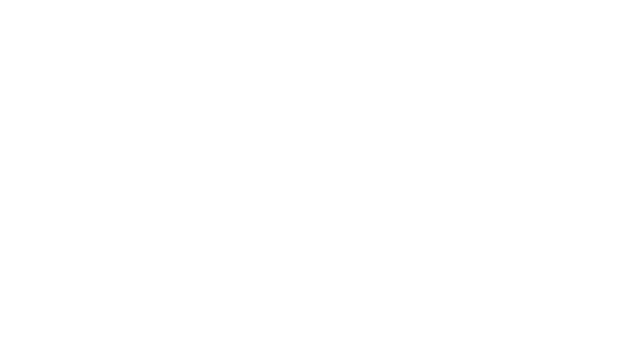
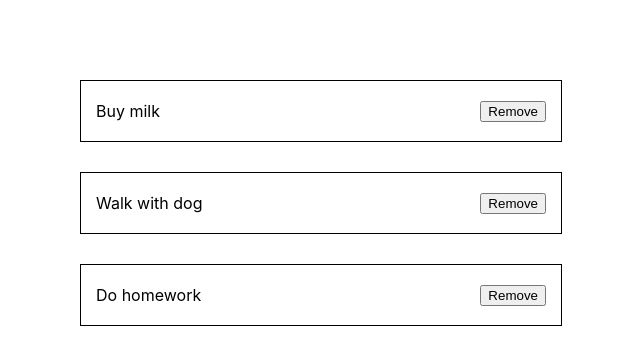
Before and after one commit to KamilyaMukhammedova/toDoList, a React (Create React App) app: page / in a window 1280 px wide. Shown: the top 364 px of the page, without its empty margins (48-688 px from the left). Built offline with nearby package versions, Linux system fonts and the light colour scheme.

Commit message:
#4 Отрисовка компонентов на странице согласно стэйту

```diff
--- a/src/App.js
+++ b/src/App.js
@@ -1,6 +1,6 @@
 import {useState} from "react";
 import {nanoid} from "nanoid";
-import './index.css';
+import Task from "./components/Task/Task";
 
 const App = () => {
   const [tasks, setTasks] = useState([
@@ -9,9 +9,25 @@ const App = () => {
     {title: 'Do homework', id: nanoid()},
   ]);
 
+  const removeTask = id => {
+    console.log(id);
+  };
+
+  const taskComponent = tasks.map(task => {
+    return (
+        <Task
+          key={task.id}
+          id={task.id}
+          title={task.title}
+          onRemove={() => removeTask(task.id)}
+        />
+      );
+  });
+
   return (
-    <>
-    </>
+    <div className="container">
+      {taskComponent}
+    </div>
   );
 }
 
--- a/src/components/Task/Task.css
+++ b/src/components/Task/Task.css
@@ -1,10 +1,11 @@
 .task {
-    width: 300px;
-    height: 150px;
+    max-width: 450px;
+    height: 20px;
     padding: 20px 15px;
     margin-top: 30px;
     display: flex;
     flex-direction: row;
     justify-content: space-between;
     align-items: center;
+    border: 1px solid #000000;
 }
--- a/src/index.css
+++ b/src/index.css
@@ -11,3 +11,9 @@ code {
   font-family: source-code-pro, Menlo, Monaco, Consolas, 'Courier New',
     monospace;
 }
+
+.container {
+  margin: 0 auto;
+  padding: 50px 20px;
+  max-width: 1024px;
+}
```
